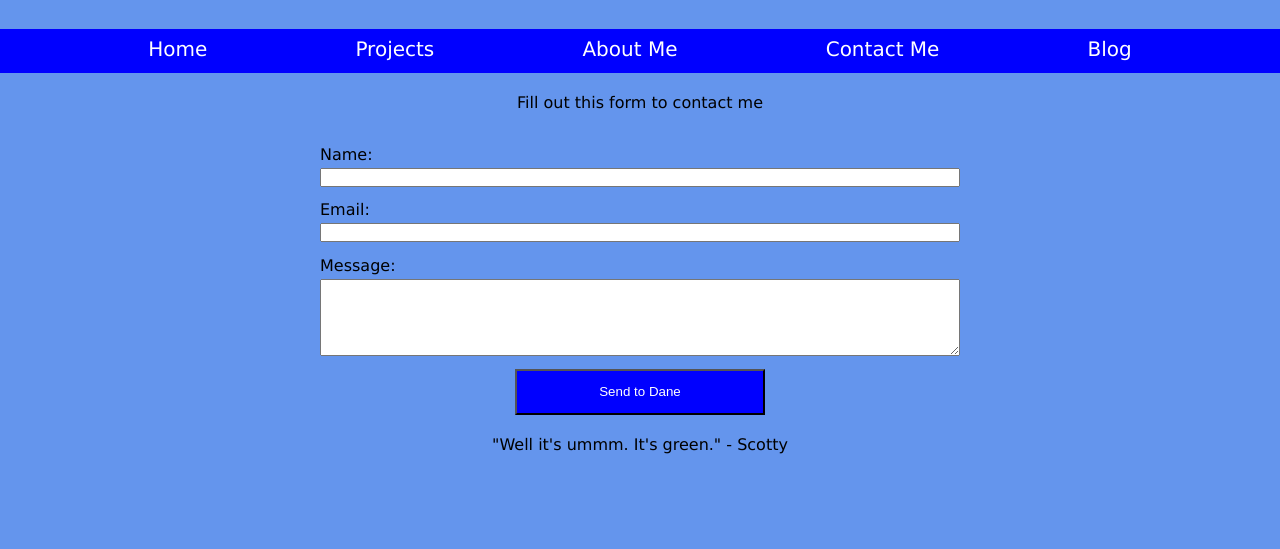
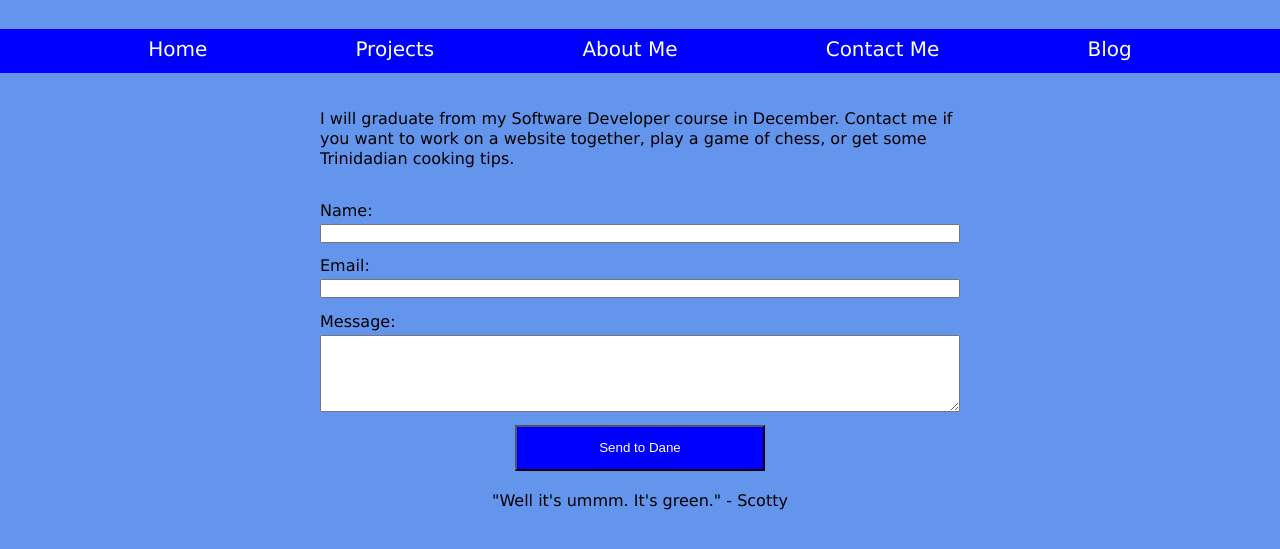
Before and after one commit to StellarSnow/Personal-Portfolio, a website: page src/pages/contact.html in a window 1280 px wide. Shown: the part 73-622 px from the top of the page. Drawn offline with Linux system fonts and the light colour scheme.

Commit message:
Add introductory sentences to contact page

```diff
--- a/src/css/style.css
+++ b/src/css/style.css
@@ -244,8 +244,10 @@ h2.blog-title {
 }
 
 p.contact-paragraph {
-  margin-bottom: 2em;
-  text-align: center;
+  padding-top: 1em;
+  padding-bottom: 2em;
+  margin: auto;
+  width: 90vw;
 }
 
 span.publish-date {
@@ -327,7 +329,8 @@ footer {
     list-style-type: none;
   }
 
-  form.contact-dane {
+  form.contact-dane,
+  p.contact-paragraph {
     width: 50vw;
   }
 
--- a/src/pages/contact.html
+++ b/src/pages/contact.html
@@ -20,7 +20,8 @@
     </ul>
   </header>
   <main>
-    <p class="contact-paragraph">Fill out this form to contact me</p>
+    <p class="contact-paragraph">I will graduate from my Software Developer course in December.
+    Contact me if you want to work on a website together, play a game of chess, or get some Trinidadian cooking tips.</p>
     <form class="contact-dane">
       <label for="name">Name:</label>
       <input type="text" id="name" name="name">
```
